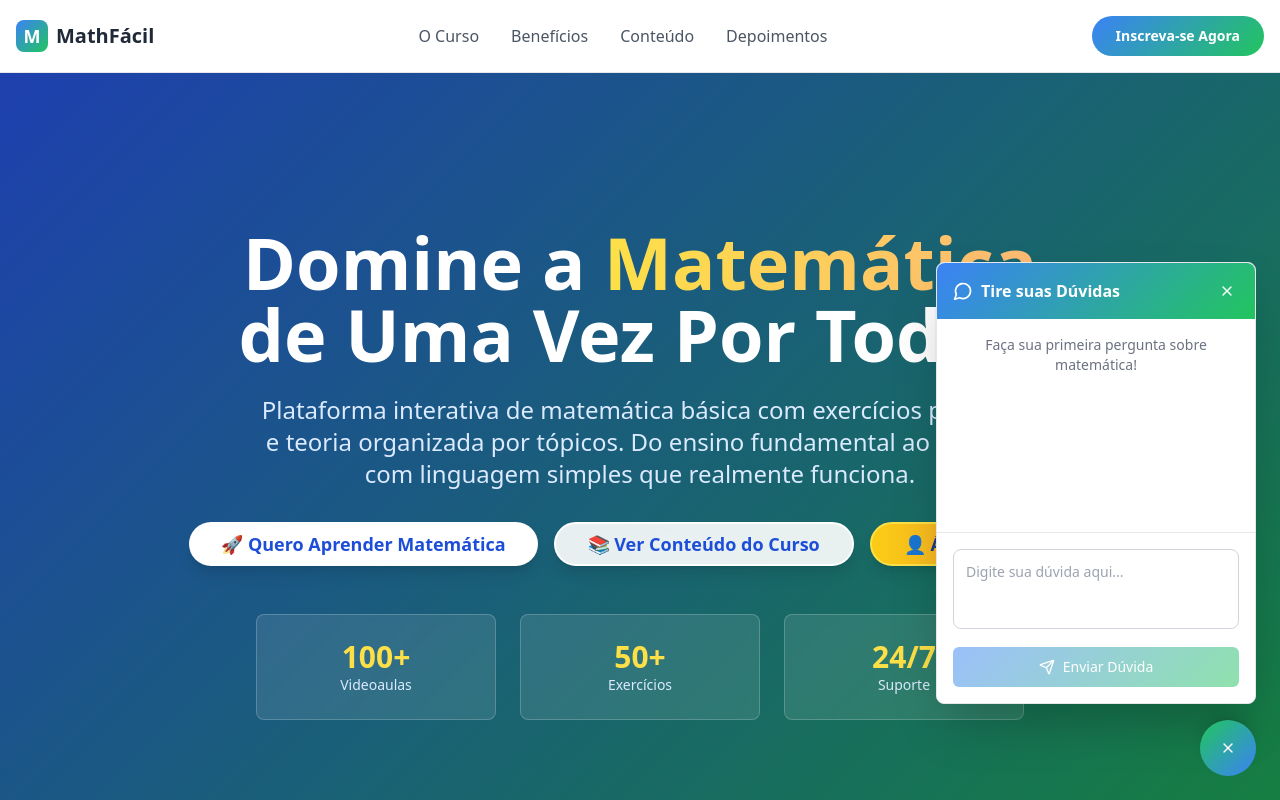
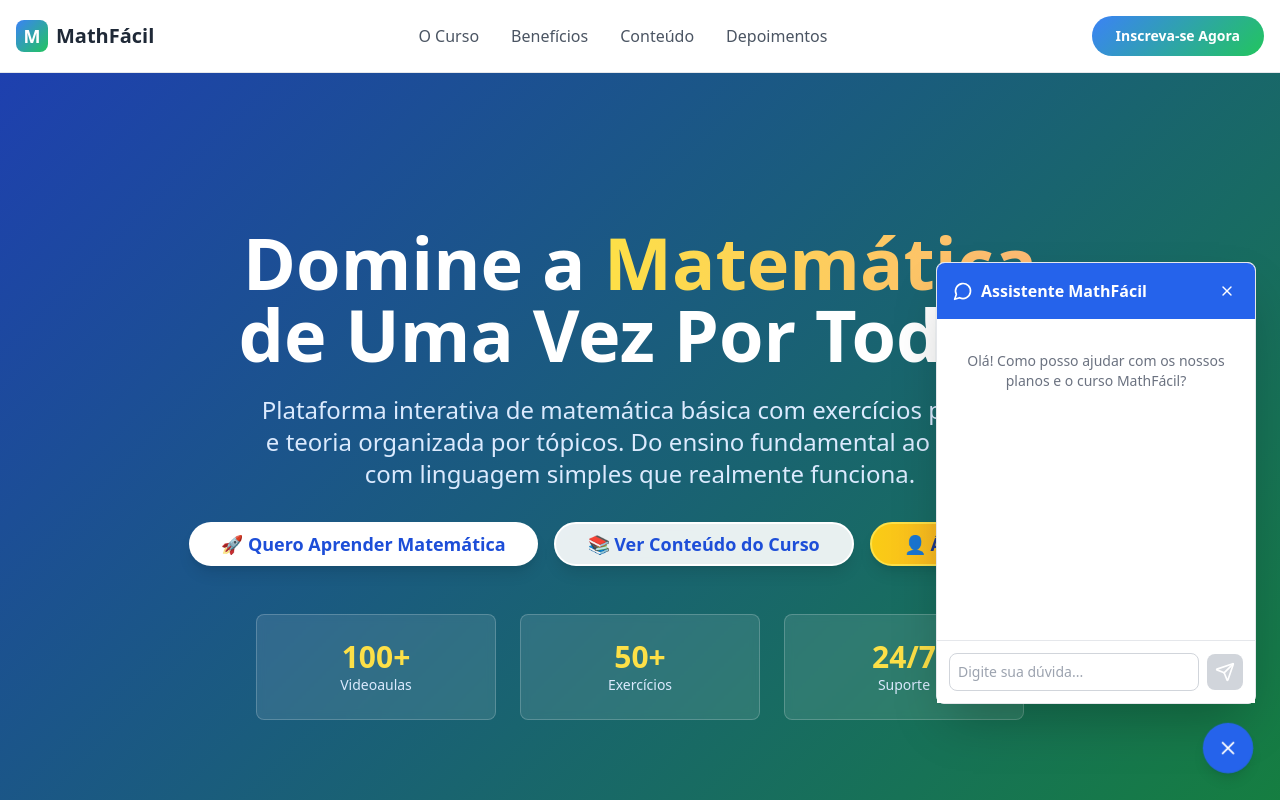
Before and after one commit to CassAssump/math-master-landing-page, a React (Vite) app: page / in a window 1280 px wide. Both pictures are taken after a click on the button 1228 px from the left and 748 px from the top of the page. Shown: the top 800 px of the page. Built offline with nearby package versions, Linux system fonts and the light colour scheme.

Commit message:
Refactor floating chat button
Replace the floating chat button code with the provided code.

```diff
--- a/src/components/FloatingChatButton.tsx
+++ b/src/components/FloatingChatButton.tsx
@@ -1,9 +1,8 @@
 
-import { useState } from 'react';
+import { useState, useRef, useEffect } from 'react';
 import { MessageCircle, X, Send } from 'lucide-react';
-import { Button } from '@/components/ui/button';
-import { useToast } from '@/hooks/use-toast';
 
+// --- DEFINIÇÃO DA INTERFACE DA MENSAGEM ---
 interface Message {
   id: string;
   content: string;
@@ -11,24 +10,27 @@ interface Message {
   timestamp: Date;
 }
 
+// --- O COMPONENTE DO CHATBOT ---
 const FloatingChatButton = () => {
   const [isOpen, setIsOpen] = useState(false);
   const [message, setMessage] = useState('');
   const [messages, setMessages] = useState<Message[]>([]);
   const [isLoading, setIsLoading] = useState(false);
-  const { toast } = useToast();
 
+  // Ref para a área de mensagens, para rolar para baixo automaticamente
+  const messagesEndRef = useRef<HTMLDivElement>(null);
+
+  // Efeito para rolar para a última mensagem sempre que a lista de mensagens mudar
+  useEffect(() => {
+    messagesEndRef.current?.scrollIntoView({ behavior: "smooth" });
+  }, [messages]);
+
+
+  // --- FUNÇÃO PRINCIPAL PARA ENVIAR A MENSAGEM ---
   const handleSendMessage = async (e: React.FormEvent) => {
     e.preventDefault();
 
-    if (!message.trim()) {
-      toast({
-        title: "Erro",
-        description: "Por favor, digite sua dúvida antes de enviar.",
-        variant: "destructive",
-      });
-      return;
-    }
+    if (!message.trim()) return;
 
     const userMessage: Message = {
       id: Date.now().toString(),
@@ -41,9 +43,8 @@ const FloatingChatButton = () => {
     setIsLoading(true);
     setMessage('');
 
-    console.log("Enviando dúvida para o webhook:", userMessage.content);
-
     try {
+      // A chamada para o webhook continua a mesma
       const response = await fetch('https://hook.us2.make.com/abso0k9oeikgcqqkephdcnc7vtv8lo', {
         method: "POST",
         headers: {
@@ -58,21 +59,24 @@ const FloatingChatButton = () => {
       });
 
       if (response.ok) {
-        const responseData = await response.text();
+        // --- MUDANÇA PRINCIPAL AQUI ---
+        // 1. Lemos a resposta como JSON, e não como texto.
+        const responseData = await response.json();
+
+        // 2. Pegamos a resposta da IA de dentro da chave 'reply'.
+        //    (Certifique-se de que no seu módulo 'Webhook response' no Make,
+        //    o Body está configurado como {"reply": "{{resposta_da_ia}}"})
+        const botReplyContent = responseData.reply || "Recebi sua mensagem, mas não consegui processar a resposta.";
 
         const botMessage: Message = {
           id: (Date.now() + 1).toString(),
-          content: responseData || "Resposta recebida com sucesso!",
+          content: botReplyContent, // Usamos a resposta limpa aqui
           isUser: false,
           timestamp: new Date(),
         };
 
         setMessages(prev => [...prev, botMessage]);
 
-        toast({
-          title: "Resposta Recebida!",
-          description: "Nossa equipe respondeu sua dúvida.",
-        });
       } else {
         throw new Error('Falha na resposta do webhook');
       }
@@ -87,43 +91,36 @@ const FloatingChatButton = () => {
       };
 
       setMessages(prev => [...prev, errorMessage]);
-
-      toast({
-        title: "Erro",
-        description: "Não foi possível enviar sua dúvida. Tente novamente.",
-        variant: "destructive",
-      });
     } finally {
       setIsLoading(false);
     }
   };
 
+  // --- RENDERIZAÇÃO DO COMPONENTE (JSX) ---
   return (
     <>
-      {/* Chat Window */}
+      {/* Janela do Chat */}
       {isOpen && (
-        <div className="fixed bottom-24 right-6 w-80 bg-white rounded-lg shadow-2xl border border-gray-200 z-40 animate-fade-in">
-          <div className="bg-math-gradient text-white p-4 rounded-t-lg flex items-center justify-between">
+        <div className="fixed bottom-24 right-6 w-80 max-w-[90vw] bg-white rounded-lg shadow-2xl border border-gray-200 z-40 animate-fade-in">
+          <div className="bg-blue-600 text-white p-4 rounded-t-lg flex items-center justify-between">
             <div className="flex items-center space-x-2">
               <MessageCircle size={20} />
-              <span className="font-semibold">Tire suas Dúvidas</span>
+              <span className="font-semibold">Assistente MathFácil</span>
             </div>
-            <Button
-              variant="ghost"
-              size="sm"
+            <button
               onClick={() => setIsOpen(false)}
-              className="text-white hover:bg-white/20 p-1 h-auto"
+              className="text-white hover:bg-white/20 p-1 rounded-full h-auto"
             >
               <X size={16} />
-            </Button>
+            </button>
           </div>
 
           <div className="flex flex-col h-96">
-            {/* Messages Area */}
-            <div className="flex-1 p-4 overflow-y-auto space-y-3">
+            {/* Área de Mensagens */}
+            <div className="flex-1 p-4 overflow-y-auto space-y-4">
               {messages.length === 0 && (
-                <p className="text-sm text-gray-500 text-center">
-                  Faça sua primeira pergunta sobre matemática!
+                <p className="text-sm text-gray-500 text-center pt-4">
+                  Olá! Como posso ajudar com os nossos planos e o curso MathFácil?
                 </p>
               )}
 
@@ -133,18 +130,15 @@ const FloatingChatButton = () => {
                   className={`flex ${msg.isUser ? 'justify-end' : 'justify-start'}`}
                 >
                   <div
-                    className={`max-w-[80%] p-3 rounded-lg text-sm ${
+                    className={`max-w-[85%] p-3 rounded-2xl text-sm ${
                       msg.isUser
-                        ? 'bg-math-gradient text-white rounded-br-none'
+                        ? 'bg-blue-600 text-white rounded-br-none'
                         : 'bg-gray-100 text-gray-800 rounded-bl-none'
                     }`}
                   >
-                    <p>{msg.content}</p>
-                    <p className={`text-xs mt-1 ${msg.isUser ? 'text-white/70' : 'text-gray-500'}`}>
-                      {msg.timestamp.toLocaleTimeString('pt-BR', {
-                        hour: '2-digit',
-                        minute: '2-digit'
-                      })}
+                    <p className="whitespace-pre-wrap">{msg.content}</p>
+                    <p className={`text-xs mt-1 text-right ${msg.isUser ? 'text-white/70' : 'text-gray-400'}`}>
+                      {msg.timestamp.toLocaleTimeString('pt-BR', { hour: '2-digit', minute: '2-digit' })}
                     </p>
                   </div>
                 </div>
@@ -152,8 +146,8 @@ const FloatingChatButton = () => {
 
               {isLoading && (
                 <div className="flex justify-start">
-                  <div className="bg-gray-100 p-3 rounded-lg rounded-bl-none max-w-[80%]">
-                    <div className="flex items-center space-x-2">
+                  <div className="bg-gray-100 p-3 rounded-2xl rounded-bl-none">
+                    <div className="flex items-center space-x-1.5">
                       <div className="w-2 h-2 bg-gray-400 rounded-full animate-bounce" />
                       <div className="w-2 h-2 bg-gray-400 rounded-full animate-bounce" style={{ animationDelay: '0.1s' }} />
                       <div className="w-2 h-2 bg-gray-400 rounded-full animate-bounce" style={{ animationDelay: '0.2s' }} />
@@ -161,16 +155,17 @@ const FloatingChatButton = () => {
                   </div>
                 </div>
               )}
+               <div ref={messagesEndRef} />
             </div>
 
-            {/* Input Area */}
-            <div className="p-4 border-t border-gray-200">
-              <form onSubmit={handleSendMessage} className="space-y-3">
-                <textarea
+            {/* Área de Input */}
+            <div className="p-3 border-t border-gray-200 bg-white">
+              <form onSubmit={handleSendMessage} className="flex items-center space-x-2">
+                <input
                   value={message}
                   onChange={(e) => setMessage(e.target.value)}
-                  placeholder="Digite sua dúvida aqui..."
-                  className="w-full p-3 border border-gray-300 rounded-lg resize-none h-20 text-sm focus:outline-none focus:ring-2 focus:ring-math-blue-500"
+                  placeholder="Digite sua dúvida..."
+                  className="w-full p-2 border border-gray-300 rounded-lg text-sm focus:outline-none focus:ring-2 focus:ring-blue-500"
                   disabled={isLoading}
                   onKeyDown={(e) => {
                     if (e.key === 'Enter' && !e.shiftKey) {
@@ -180,38 +175,32 @@ const FloatingChatButton = () => {
                   }}
                 />
 
-                <Button
+                <button
                   type="submit"
                   disabled={isLoading || !message.trim()}
-                  className="w-full bg-math-gradient hover:opacity-90 text-white"
+                  className="p-2 rounded-lg bg-blue-600 hover:bg-blue-700 text-white disabled:bg-gray-300 transition-colors"
                 >
-                  {isLoading ? (
-                    <div className="flex items-center space-x-2">
-                      <div className="w-4 h-4 border-2 border-white/30 border-t-white rounded-full animate-spin" />
-                      <span>Enviando...</span>
-                    </div>
-                  ) : (
-                    <div className="flex items-center space-x-2">
-                      <Send size={16} />
-                      <span>Enviar Dúvida</span>
-                    </div>
-                  )}
-                </Button>
+                   {isLoading ? (
+                     <div className="w-5 h-5 border-2 border-white/30 border-t-white rounded-full animate-spin" />
+                   ) : (
+                     <Send size={20} />
+                   )}
+                </button>
               </form>
             </div>
           </div>
         </div>
       )}
 
-      {/* Floating Button */}
-      <Button
+      {/* Botão Flutuante */}
+      <button
         onClick={() => setIsOpen(!isOpen)}
-        className={`fixed bottom-6 right-6 w-14 h-14 rounded-full bg-math-gradient hover:opacity-90 shadow-lg z-50 transition-all duration-300 ${
-          isOpen ? 'rotate-180' : 'hover:scale-110'
+        className={`fixed bottom-6 right-6 w-14 h-14 rounded-full bg-blue-600 hover:bg-blue-700 text-white shadow-lg z-50 flex items-center justify-center transition-all duration-300 ${
+          isOpen ? 'rotate-[360deg] scale-90' : 'hover:scale-110'
         }`}
       >
-        {isOpen ? <X size={24} className="text-white" /> : <MessageCircle size={24} className="text-white" />}
-      </Button>
+        {isOpen ? <X size={24} /> : <MessageCircle size={24} />}
+      </button>
     </>
   );
 };
```
